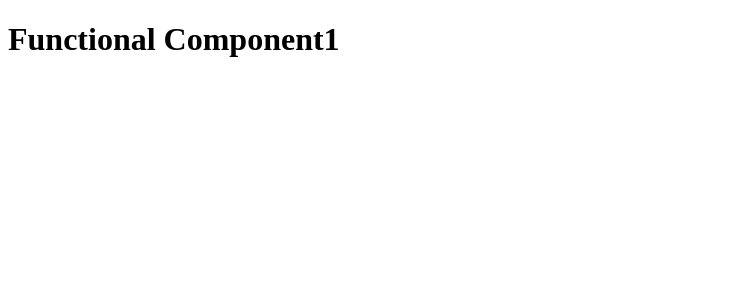
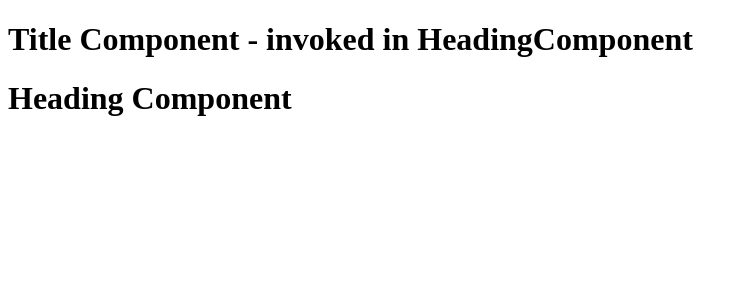
Before and after one commit to saiteja999/React, a React (Vite) app: page / in a window 1280 px wide. Shown: the top 300 px of the page, without its empty margins (0-748 px from the left). Built offline with nearby package versions, Linux system fonts and the light colour scheme.

Commit message:
Component Composition

```diff
--- a/App.js
+++ b/App.js
@@ -1,20 +1,22 @@
 import React from "react";
 import ReactDOM from "react-dom/client";
 
-const jsxHeading = (
-  <h1 className="heading" tabIndex="5">
-    Hello React
+const Title = () => (
+  <h1 className="title" tabIndex="5">
+    Title Component - invoked in HeadingComponent
   </h1>
 );
 
 //React Functional Component
-const HeadingComponent = ()=>{
-    return <h1>Functional Component1</h1>
-}
+const HeadingComponent = () => (
+  <div>
+    <Title />
+    <h1>Heading Component</h1>
+  </div>
+);
 
 //const HeadingComponent = () => <h1>Functional Component</h1>
 
-
 const root = ReactDOM.createRoot(document.getElementById("root"));
 //root.render(HeadingComponent());
-root.render(<HeadingComponent/>);
+root.render(<HeadingComponent />);
```
